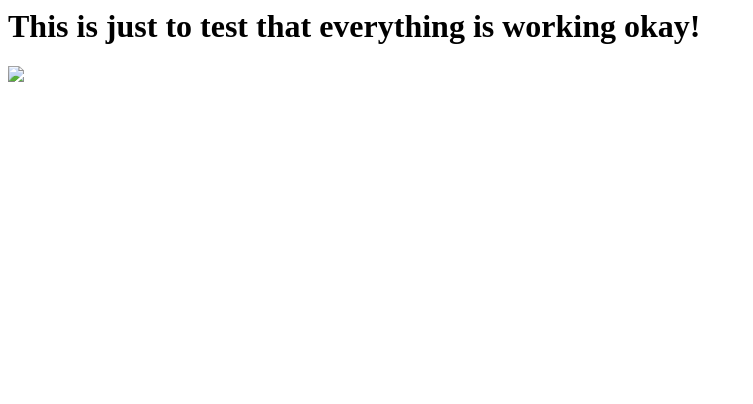
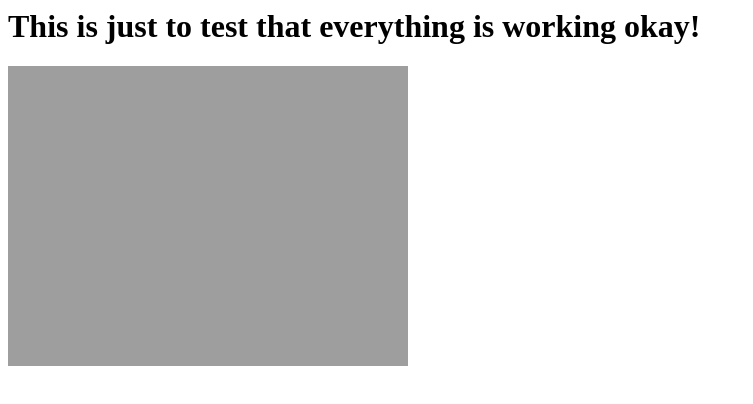
Before and after one commit to ChapstickLover97/GitRev, a plain HTML site: page index.html in a window 1280 px wide. Shown: the whole page, without its empty margins (0-753 px from the left). Drawn offline with Linux system fonts and the light colour scheme; the site is published under a folder, as on GitHub Pages, so addresses that start at the root find nothing.

Commit message:
Update index.html

```diff
--- a/index.html
+++ b/index.html
@@ -7,6 +7,6 @@
 </head>
 <h1>This is just to test that everything is working okay!</h1>
 <body>
-    <img src="/Assets/buddyBoi.jpeg"/>
+    <img src="./Assets/buddyBoi.jpeg"/>
 </body>
 </html>
```
